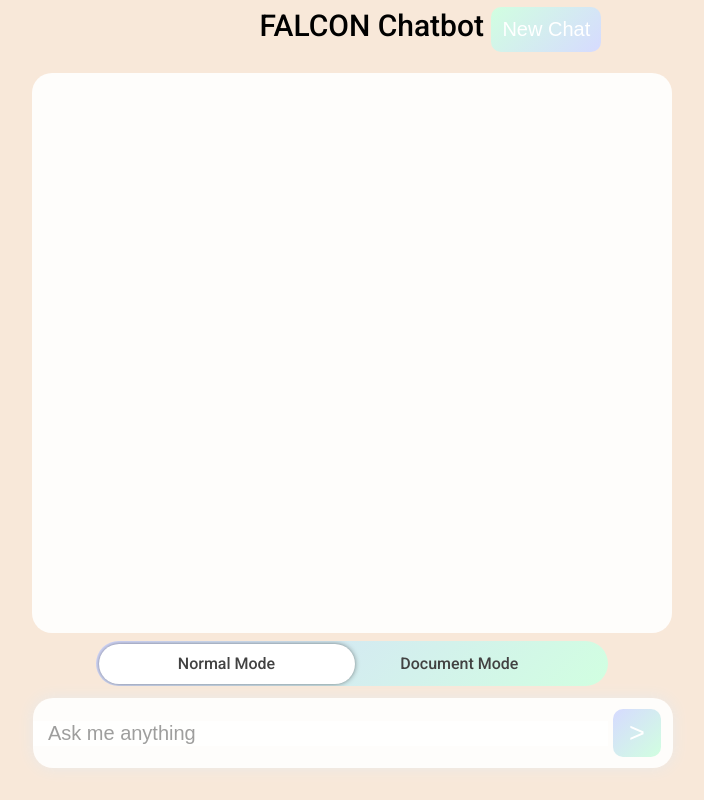
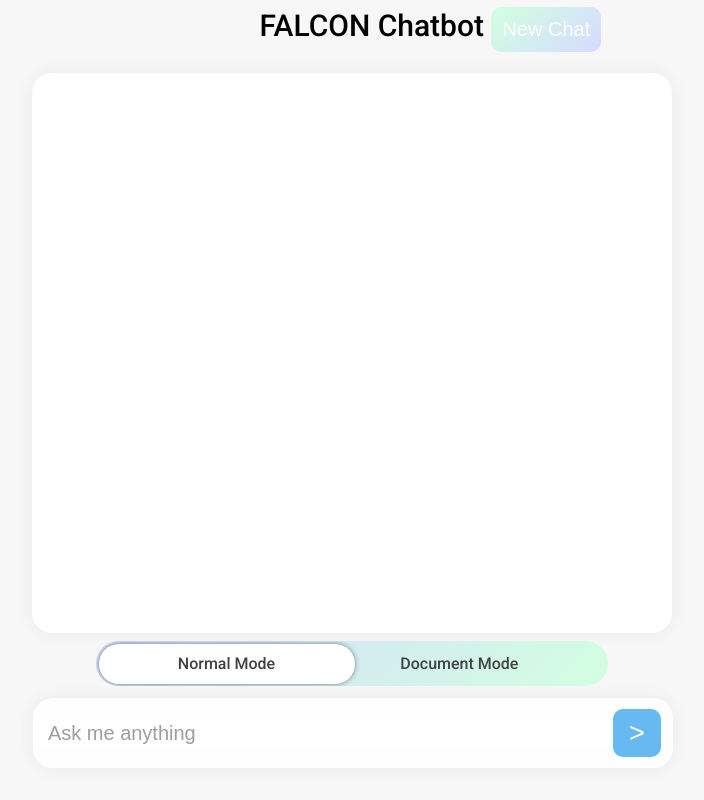
Before and after one commit to Cyberninja101/FalconAI, a Flask app: page / in a window 1280 px wide. Shown: the whole page, without its empty margins (288-992 px from the left). Run offline with Flask 3, Linux system fonts and the light colour scheme.

Commit message:
new design

```diff
--- a/Web_App/static/css/home.css
+++ b/Web_App/static/css/home.css
@@ -11,7 +11,10 @@ html, body {
     background: -moz-linear-gradient(135deg, hsla(234, 100%, 92%, 1) 0%, hsla(140, 100%, 91%, 1) 100%);
 
     background: -webkit-linear-gradient(135deg, hsla(234, 100%, 92%, 1) 0%, hsla(140, 100%, 91%, 1) 100%); */
-    background-color: #f8e8d9;
+    /* background-color: #f8e8d9; */
+
+    /* The light brown: */
+    background-color: #f7f7f7;
 
     filter: progid: DXImageTransform.Microsoft.gradient( startColorstr="#D7DBFF", endColorstr="#D1FFE0", GradientType=1 );
 
@@ -52,8 +55,10 @@ body {
     width: 50vmax;
     height: 70vh;
     border-radius: 20px;
-    background-color: rgba(255, 255, 255, 0.9);
 
+    /* background-color: rgba(220, 227, 240, 0.9); */
+    background-color: rgb(255, 255, 255);
+    box-shadow: 0 0 15px rgb(233, 233, 233);
     /* scrollable */
     overflow-y: scroll;
 
@@ -76,8 +81,8 @@ body {
     margin-right: 12px;
     margin-left: 5px;
     font-size: 1.7rem;
-    /* background: #66b9f1; */
-    background: linear-gradient(135deg, hsla(234, 100%, 92%, 1) 0%, hsla(140, 100%, 91%, 1) 100%);
+    background: #66b9f1;
+    /* background: linear-gradient(135deg, hsla(234, 100%, 92%, 1) 0%, hsla(140, 100%, 91%, 1) 100%); */
     border: none;
     border-radius: 10px;
     outline: none;
@@ -124,7 +129,8 @@ form {
 
 
 #user_chat {
-    background-color: rgb(31, 127, 210);
+    background-color: rgb(151, 221, 174);
+    /* background-color: rgb(31, 127, 210); */
     width:fit-content;
     max-width: 53%;
     margin-left: auto;
@@ -139,7 +145,8 @@ form {
 }
 
 #ai_chat {
-    background-color: rgb(31, 210, 67);
+    background-color: rgb(171, 176, 221);
+    /* background-color: rgb(131, 131, 131); */
     width:fit-content;
     max-width: 53%;
     margin-right: auto;
@@ -303,7 +310,7 @@ label {
     display: none;
     background: #FF9800;
     border: none;
-    color: #fff;
+    color: #030303;
 }
 
 .btn-color-mode-switch input[type="checkbox"]{
@@ -339,6 +346,7 @@ label {
     content: attr(data-off);
     right: auto;
     left: 7vmax;
+    color: #030303;
 }
 
 .btn-color-mode-switch input[type="checkbox"]:checked + label.btn-color-mode-switch-inner{
```
